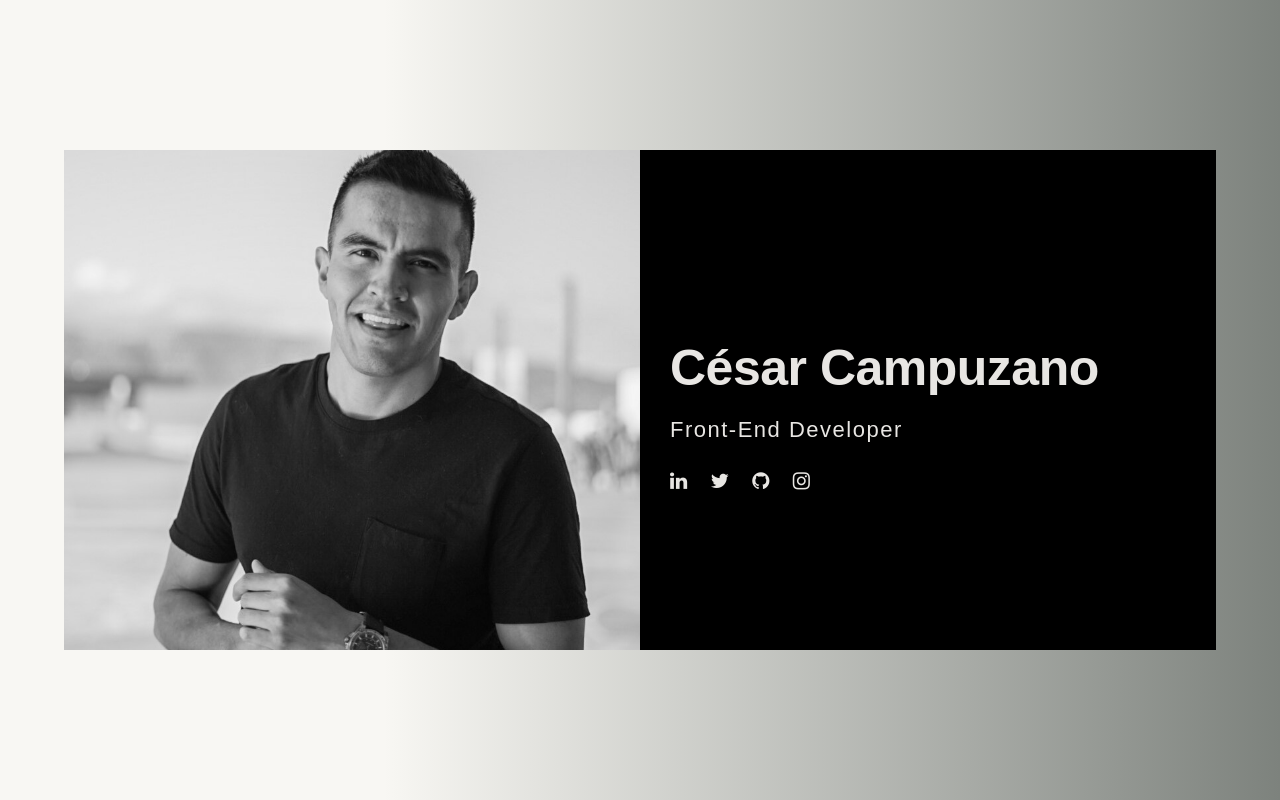
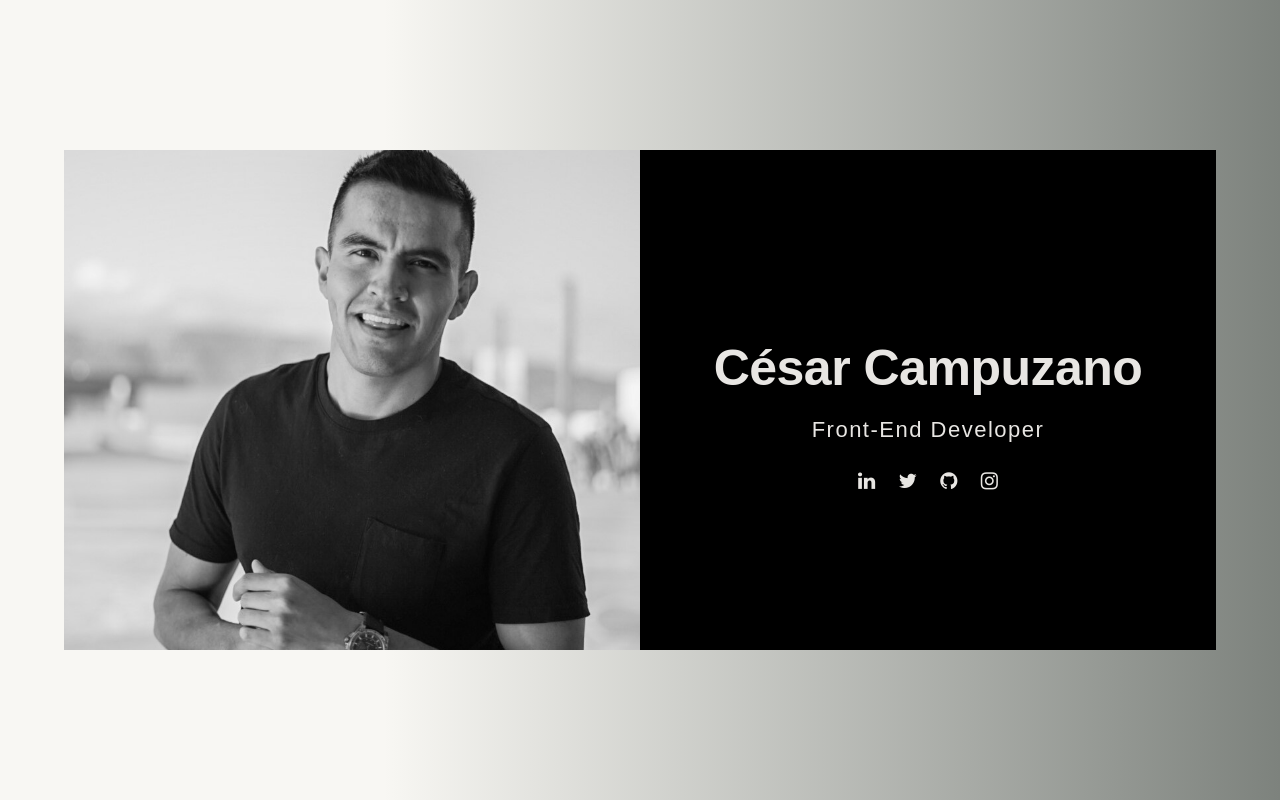
Before and after one commit to cesarcamp/Profile-card, a plain HTML site: page index.html in a window 1280 px wide. Drawn offline with Linux system fonts and the light colour scheme; a web font is replaced by a local one.

Commit message:
final product

```diff
--- a/style.css
+++ b/style.css
@@ -30,6 +30,12 @@ img {
     height: 60%;
     object-fit:cover;
     object-position: 50% 28%;
+}
+
+.maincontent {
+    display: flex;
+    flex-direction: column;
+    align-items: center;
 }
 
 .content h1 {
@@ -93,8 +99,7 @@ a:visited {
     }
 
     .maincontent {
-        margin: 0;
-        padding-left: 30px;
+        margin: 0 auto;
     }
     img {
         height: 100%;
```
